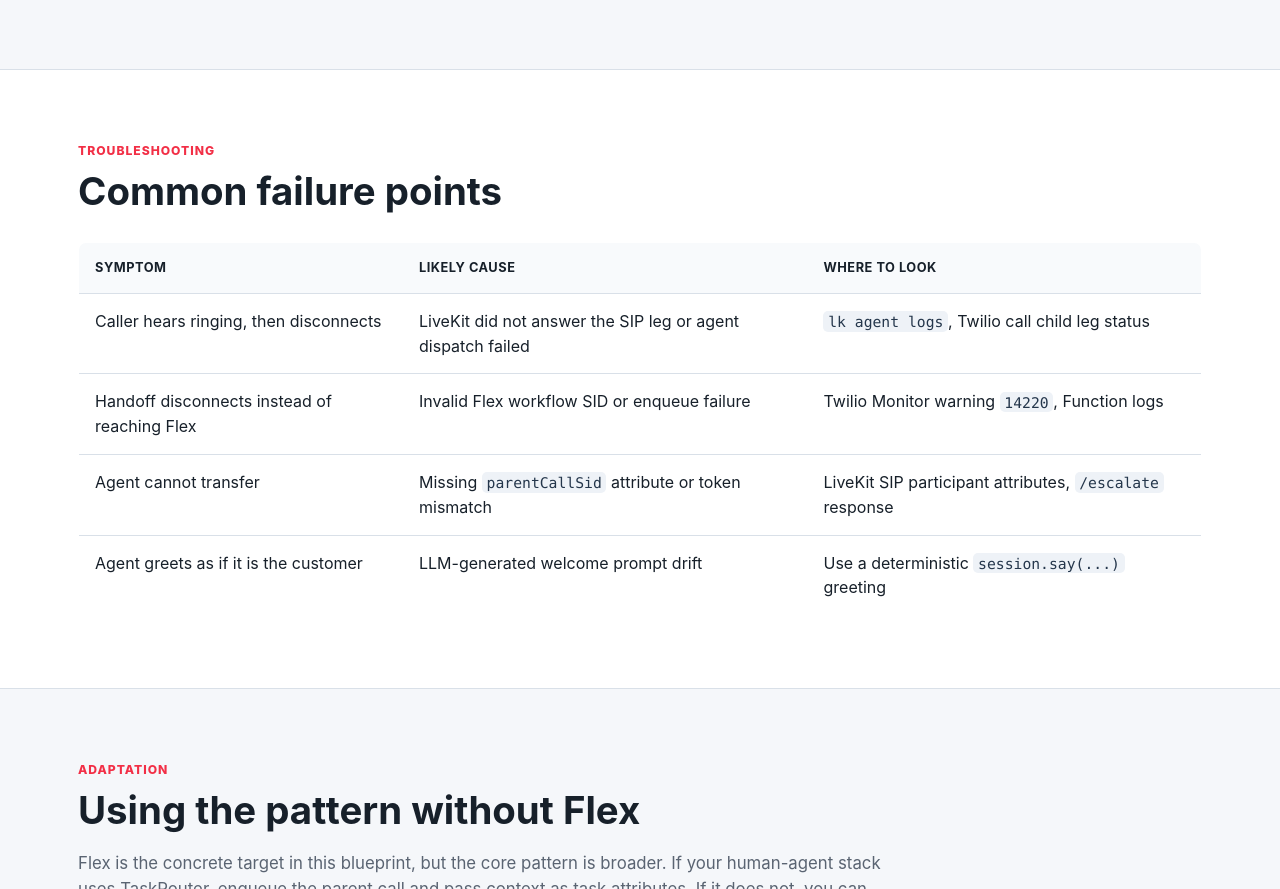
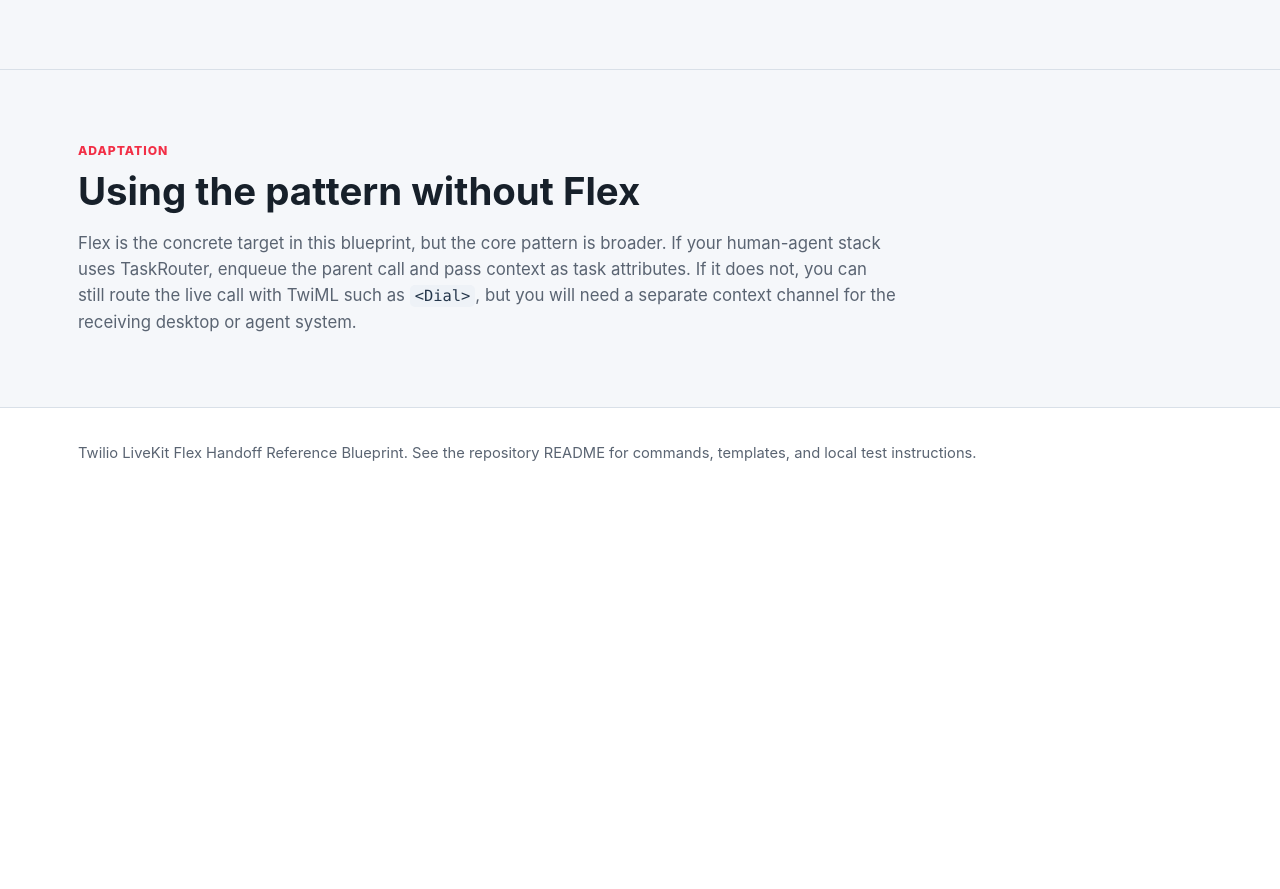
Before and after one commit to rbangueses/twilio-livekit-call-handoff-blueprint, a plain HTML site: page livekit-flex-handoff-reference-blueprint.html in a window 1280 px wide. Shown: the part 4691-5580 px from the top of the page. After the commit the page ends 5208 px from the top, so only its background shows below. Drawn offline with Linux system fonts and the light colour scheme.

Commit message:
Remove failure points section

```diff
--- a/livekit-flex-handoff-reference-blueprint.html
+++ b/livekit-flex-handoff-reference-blueprint.html
@@ -770,44 +770,6 @@ const sipParams = new URLSearchParams({
         </div>
       </section>
 
-      <section class="section">
-        <div class="shell">
-          <p class="section-kicker">Troubleshooting</p>
-          <h2>Common failure points</h2>
-          <table>
-            <thead>
-              <tr>
-                <th>Symptom</th>
-                <th>Likely cause</th>
-                <th>Where to look</th>
-              </tr>
-            </thead>
-            <tbody>
-              <tr>
-                <td>Caller hears ringing, then disconnects</td>
-                <td>LiveKit did not answer the SIP leg or agent dispatch failed</td>
-                <td><code>lk agent logs</code>, Twilio call child leg status</td>
-              </tr>
-              <tr>
-                <td>Handoff disconnects instead of reaching Flex</td>
-                <td>Invalid Flex workflow SID or enqueue failure</td>
-                <td>Twilio Monitor warning <code>14220</code>, Function logs</td>
-              </tr>
-              <tr>
-                <td>Agent cannot transfer</td>
-                <td>Missing <code>parentCallSid</code> attribute or token mismatch</td>
-                <td>LiveKit SIP participant attributes, <code>/escalate</code> response</td>
-              </tr>
-              <tr>
-                <td>Agent greets as if it is the customer</td>
-                <td>LLM-generated welcome prompt drift</td>
-                <td>Use a deterministic <code>session.say(...)</code> greeting</td>
-              </tr>
-            </tbody>
-          </table>
-        </div>
-      </section>
-
       <section class="section alt">
         <div class="shell">
           <p class="section-kicker">Adaptation</p>
```
